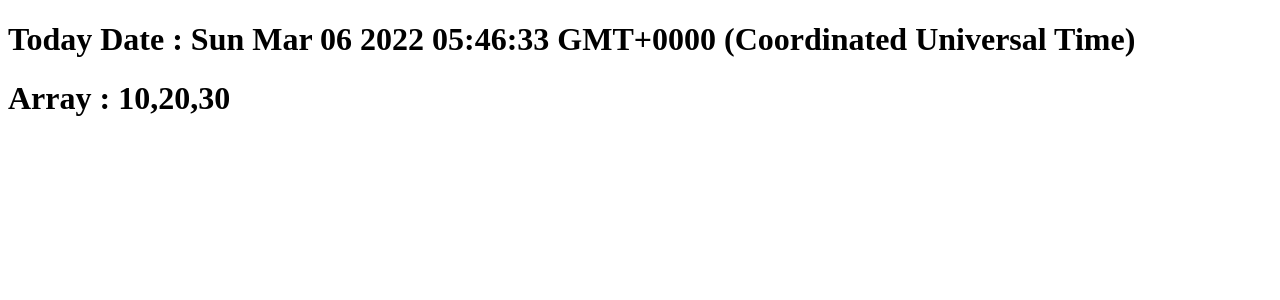
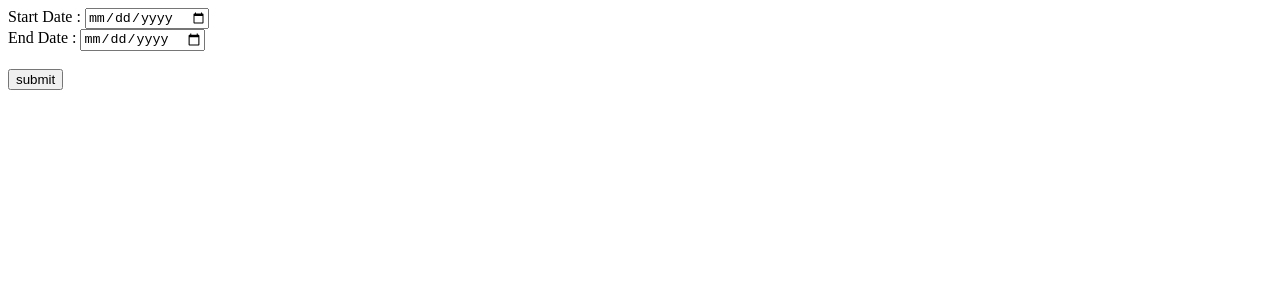
Before and after one commit to tkasvala9/twinkal-weekend2-practice, an Angular app in the folder my-first-app/: page / in a window 1280 px wide. Shown: the top 300 px of the page. Built offline with nearby package versions, Linux system fonts and the light colour scheme.

Commit message:
hotelbooking

```diff
--- a/my-first-app/src/app/app.component.html
+++ b/my-first-app/src/app/app.component.html
@@ -1,2 +1,5 @@
-<h1>Today Date : {{this.getdate}}</h1>
-<h1>Array : {{this.getarray}}</h1>
+<div class="container">
+  Start Date : <input type="date" placeholder="enter start  date" #sdate><br>
+  End Date : <input type="date" placeholder="enter end date" #edate><br><br>
+  <button (click)="calculate(sdate.value,edate.value)">submit</button>
+</div>
--- a/my-first-app/src/app/app.component.ts
+++ b/my-first-app/src/app/app.component.ts
@@ -8,10 +8,17 @@ import { UserDataServiceService } from './user-data-service.service';
 })
 export class AppComponent {
   title = 'my-first-app';
-  getdate:any;
-  getarray:any;
-  constructor(public us:UserDataServiceService){
-    this.getdate=this.us.today;
-    this.getarray=this.us.numarray;
+
+  constructor(public us:UserDataServiceService){}
+  sdate:any;
+  edate:any;
+  price:any;
+  calculate(sdate:any,edate:any){
+    this.sdate=new Date(sdate).getTime();
+    this.edate=new Date(edate).getTime();
+    let days=(this.edate-this.sdate)/(1000*3600*24);
+    this.price=2000;
+    console.log("total amount for trip of"+" "+days+" "+"days is"+" " +(this.price)*days);
+
   }
 }
--- a/my-first-app/src/app/user-data-service.service.ts
+++ b/my-first-app/src/app/user-data-service.service.ts
@@ -6,6 +6,5 @@ import { Injectable } from '@angular/core';
 export class UserDataServiceService {
 
   constructor() { }
-  today = new Date();
-  numarray=[10,20,30];
+
 }
```
